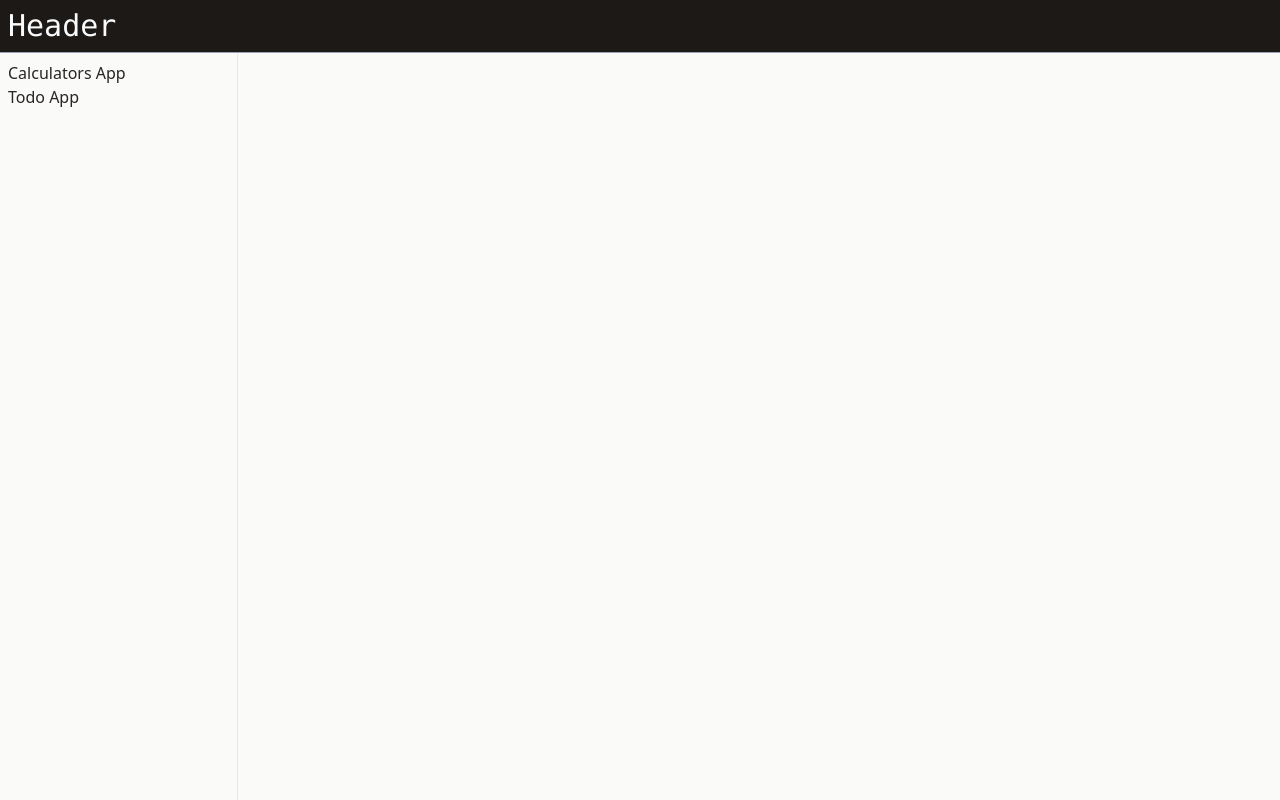
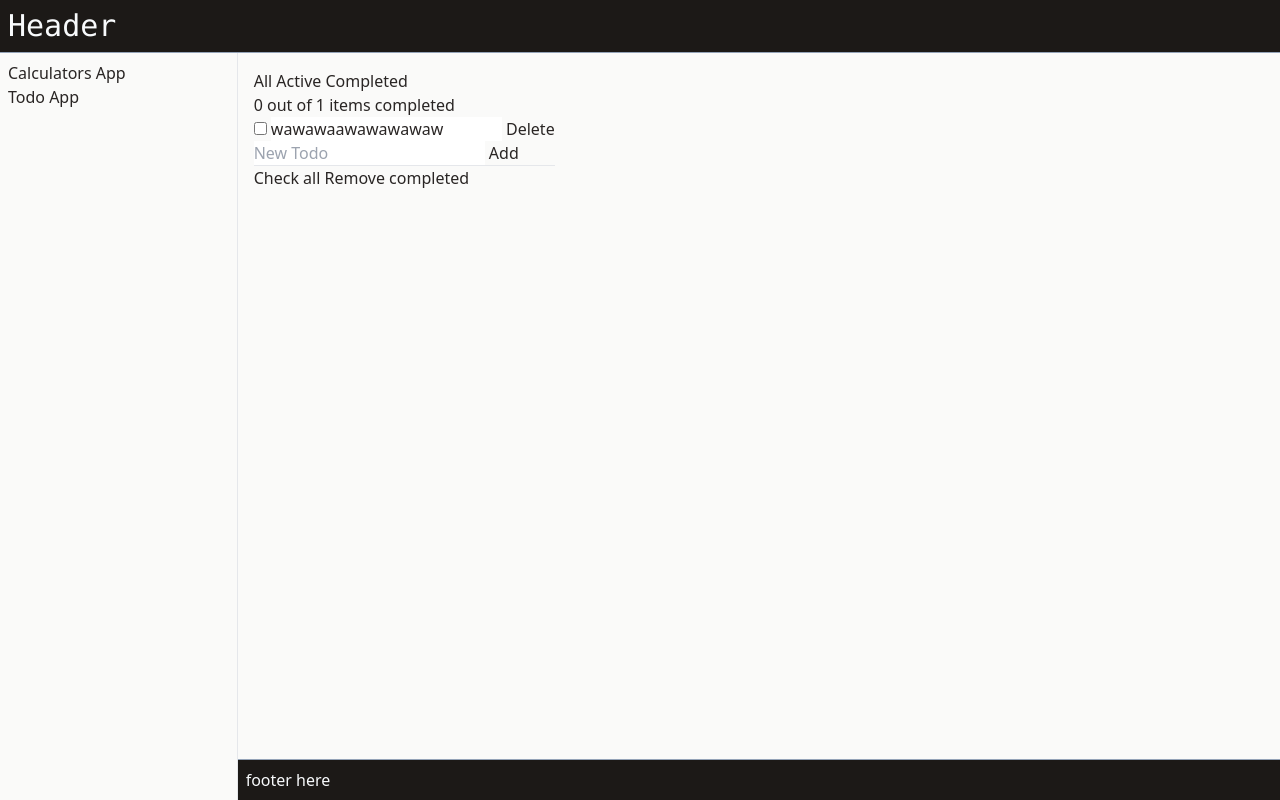
Before and after one commit to minihic/Learning-Svelte-Front-End-Project, a SvelteKit app: page /todo in a window 1280 px wide. Built offline with nearby package versions, Linux system fonts and the light colour scheme.

Commit message:
fixed todo

```diff
--- a/src/routes/todo/+page.svelte
+++ b/src/routes/todo/+page.svelte
@@ -1,6 +1,6 @@
 <script>
     import ToDo from "./ToDo.svelte";
-
+    let todos = [{ id: 1, completed: false, name: "wawawaawawawawaw" }]
 </script>
 
 <ToDo { todos }></ToDo>
--- a/src/routes/todo/ToDo.svelte
+++ b/src/routes/todo/ToDo.svelte
@@ -26,7 +26,7 @@
 
     //Filter Todos
     let filterState: string = "all";
-    let displayedTodos = todos.map(todo)
+    // let displayedTodos = todos.map(todo)
 
 
 </script>
```
